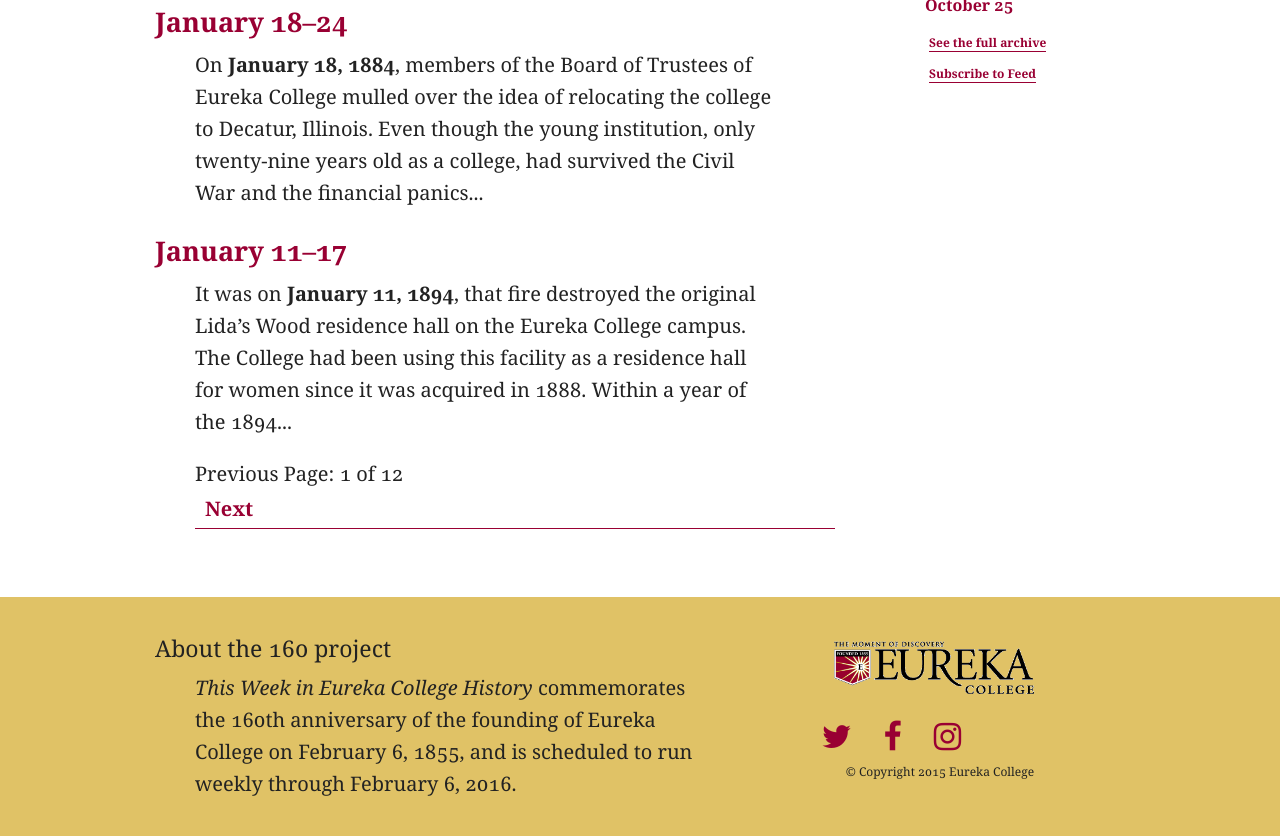
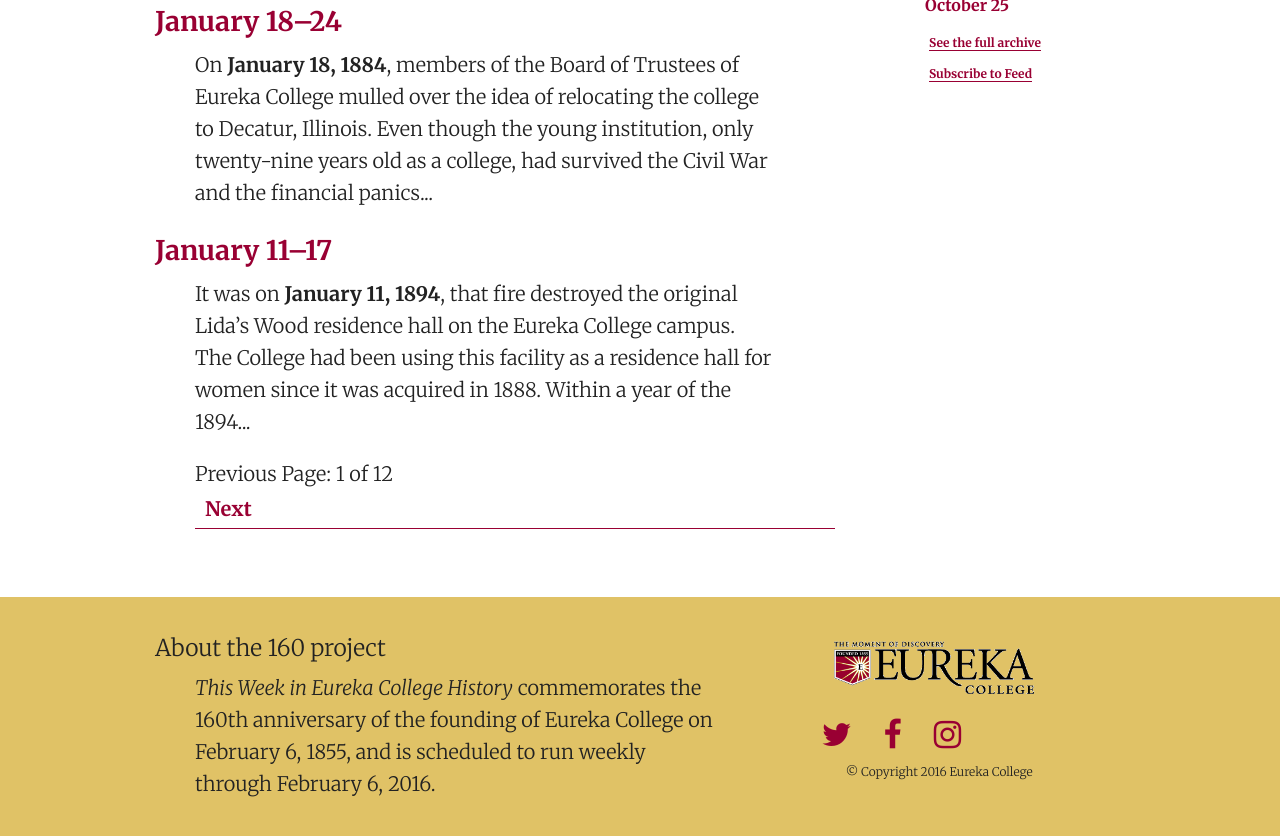
Before and after one commit to dwysefisher/160-blog, a Jekyll site: the page built from index.html, in a window 1280 px wide and 900 px high, scrolled down 846 px. Shown: the top 836 px of the window. Built offline with Jekyll 4.4.1, drawn with Linux system fonts in a browser that asks for light colours; nearby versions of some CDN libraries; library files that are not in the unit come from our copies; Markdown is read by kramdown in place of the engine named in the settings; the list of posts is cut into pages by our own code.

Commit message:
font changes no Typekit

```diff
--- a/_layouts/default.html
+++ b/_layouts/default.html
@@ -14,8 +14,9 @@
     <link rel="stylesheet" href="{{ site.baseurl }}/css/app.css" />
     <script src="{{ site.baseurl }}/js/modernizr.js"></script>
     <link href="//maxcdn.bootstrapcdn.com/font-awesome/4.3.0/css/font-awesome.min.css" rel="stylesheet">
-    <script src="//use.typekit.net/bwt3hck.js"></script>
-    <script>try{Typekit.load();}catch(e){}</script>
+    <link href='https://fonts.googleapis.com/css?family=Merriweather:300,300italic,700' rel='stylesheet' type='text/css'>
+    <!--<script src="//use.typekit.net/bwt3hck.js"></script>
+    <script>try{Typekit.load();}catch(e){}</script>-->
   </head>
   <body>
    <div class="contain-to-grid">
@@ -72,7 +73,7 @@
             <li><a href="http://www.facebook.com/EurekaCollege" class="facebook"><i class="fa fa-facebook"></i></a></li>
             <li><a href="http://www.instagram.com/EurekaCollege" class="instgram "><i class="fa fa-instagram"></i></a></li>
         </ul>
-       <p class="copyright small">&copy; Copyright 2015 Eureka College</p>
+       <p class="copyright small">&copy; Copyright 2016 Eureka College</p>
      </div>
     </div>
 </footer>
```
